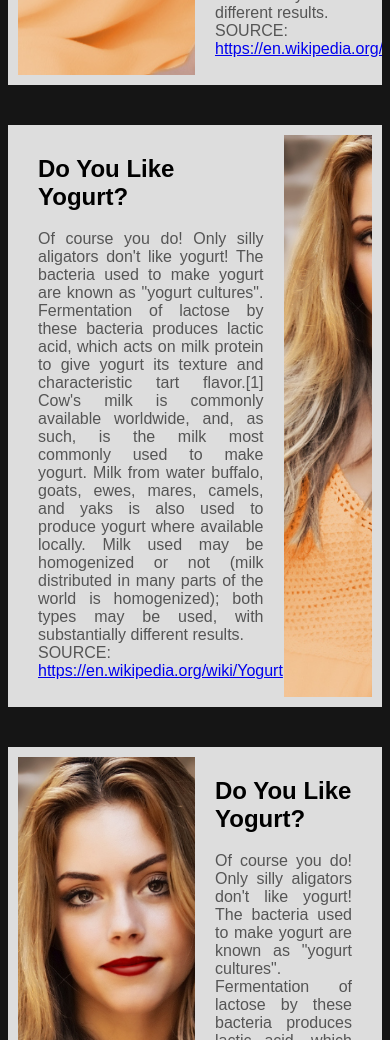
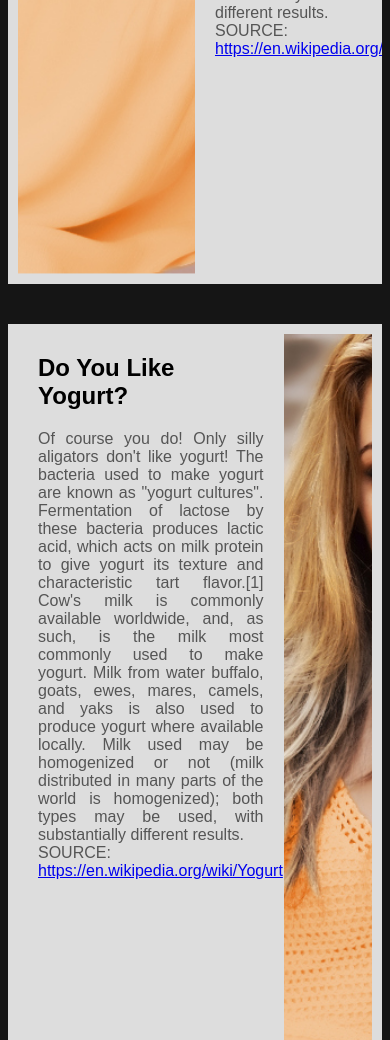
Before and after one commit to jacobmarciniec/sizer, a plain HTML site: page example/index.html in a window 390 px wide. Shown: the part 960-2000 px from the top of the page. Drawn offline with Linux system fonts and the light colour scheme.

Commit message:
move sizing behavior to css

```diff
--- a/sizer.css
+++ b/sizer.css
@@ -13,10 +13,42 @@
     width    : 100%;
 }
 
+
+/* 1. center image in sizer element
+ * 2. "cover" behavior
+ * 3. "contain" behavior
+ * ------------------------------------------------------------------------- */
 [data-sizer] > img {
     position  : absolute;
-    top       : 50%;
-    left      : 50%;
-    transform : translate(-50%, -50%);
+    top       : 50%; /* 1 */
+    left      : 50%; /* 1 */
+    transform : translate(-50%, -50%); /* 1 */
     max-width : none;
+    width     : 100%; /* 2 "cover" */
+    height    : auto; /* 2 "cover" */
 }
+
+[data-sizer][data-sizer-contain] > img {
+    width     : auto; /* 3 "contain" */
+    height    : 100%; /* 3 "contain" */
+}
+
+[data-sizer].sizer-IARgtSAR > img {
+    width  : auto; /* 2 "cover" */
+    height : 100%; /* 2 "cover" */
+}
+
+[data-sizer][data-sizer-contain].sizer-IARgtSAR > img {
+    width  : 100%; /* 3 "contain" */
+    height : auto; /* 3 "contain" */
+}
+
+
+/* 1. 16:9 aspect ratio
+ * ------------------------------------------------------------------------- */
+@media (max-width: 767px) {
+    [data-sizer] {
+        height         :  0;
+        padding-bottom : 56.25%; /* 1 */
+    }
+}
--- a/sizer.js
+++ b/sizer.js
@@ -93,25 +93,7 @@ var sizer = {
         var sizerEltAspectRatio = sizerElt.offsetWidth  / sizerElt.offsetHeight;
 
         if (imgEltAspectRatio > sizerEltAspectRatio) {
-            if (sizerElt.hasAttribute("data-sizer-contain")) {
-                // "contain" behavior
-                imgElt.style.width  = "100%";
-                imgElt.style.height = "auto";
-            } else {
-                // "cover" behavior
-                imgElt.style.width  = "auto";
-                imgElt.style.height = "100%";
-            }
-        } else {
-            if (sizerElt.hasAttribute("data-sizer-contain")) {
-                // "contain" behavior
-                imgElt.style.width  = "auto";
-                imgElt.style.height = "100%";
-            } else {
-                // "cover" behavior
-                imgElt.style.width  = "100%";
-                imgElt.style.height = "auto";
-            }
+            sizerElt.classList.add("sizer-IARgtSAR");
         }
     },
 
```
